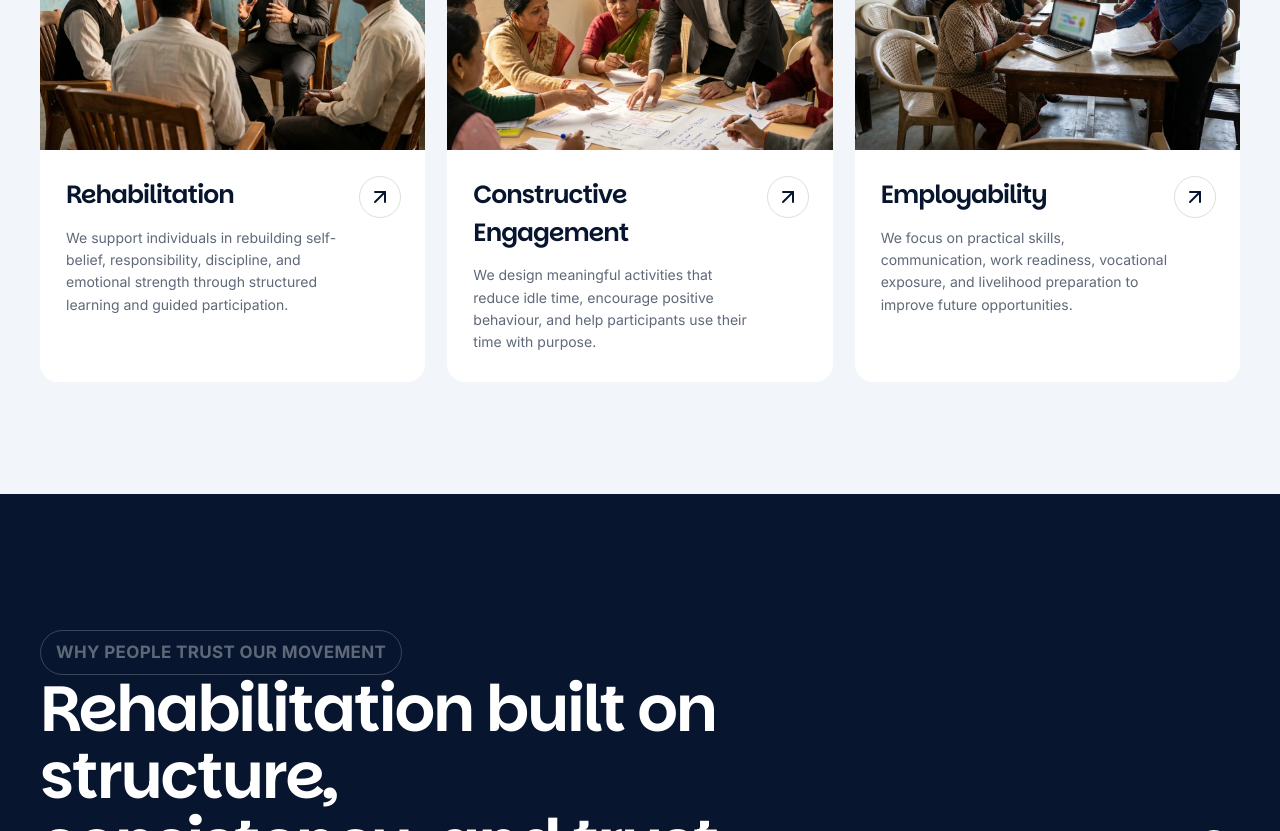
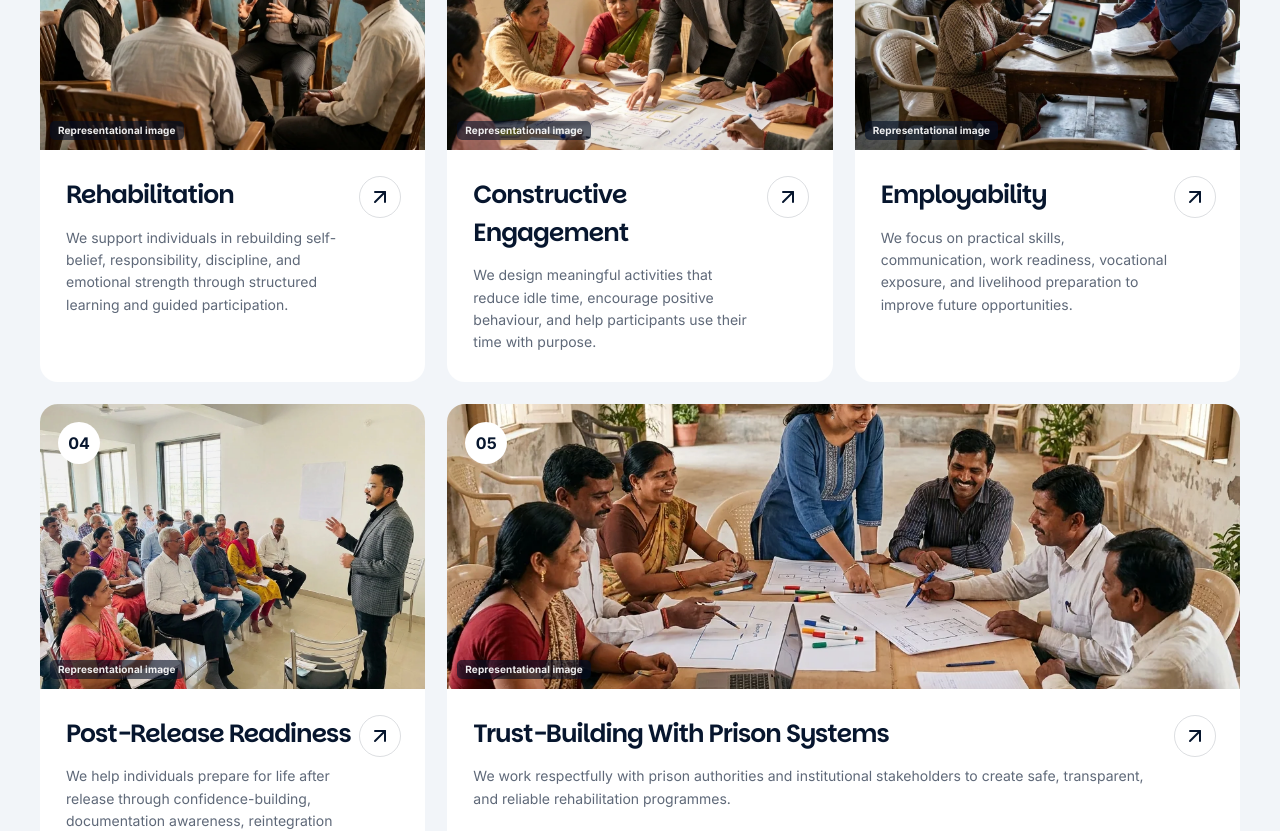
Before and after one commit to Taskence4/aj.foundation, a Next.js app: page / in a window 1280 px wide. Shown: the part 3020-3851 px from the top of the page. Built offline with nearby package versions, Linux system fonts and the light colour scheme.

Commit message:
Show all 5 programme pillars and label AI-generated images
The homepage advertised 5 core programme pillars but only rendered 3;
now all 5 priorities show, backed by two additional programme photos.
Also add a small "Representational image" caption to AI-generated
photos site-wide for transparency.

```diff
--- a/src/app/globals.css
+++ b/src/app/globals.css
@@ -18,6 +18,7 @@ a { color: inherit; text-decoration: none; }
 button { font: inherit; }
 .site-shell { width: min(1200px, calc(100% - 48px)); margin-inline: auto; }
 .section { position: relative; padding: 112px 0; }
+.ai-tag { position: absolute; left: 10px; bottom: 10px; z-index: 6; padding: 3px 8px; border-radius: 5px; background: rgba(4,16,38,.6); color: rgba(255,255,255,.92); font-size: 10px; font-weight: 600; letter-spacing: .01em; line-height: 1.3; pointer-events: none; }
 .section-white { background: #fff; }
 .section-warm { background: var(--warm); }
 
@@ -79,11 +80,12 @@ h1, h2, h3, blockquote { font-family: var(--font-parkinsans), sans-serif; font-w
 .about-center > p { margin: 28px 0; color: var(--muted); line-height: 1.7; }
 
 .programme-grid { display: grid; grid-template-columns: repeat(3, 1fr); gap: 22px; }
+.programme-grid .programme-card:last-child { grid-column: span 2; }
 .programme-card { background: #fff; border-radius: 18px; overflow: hidden; }
 .programme-image { position: relative; height: 285px; overflow: hidden; }
 .programme-image img { object-fit: cover; transition: transform .5s; }
 .programme-card:hover .programme-image img { transform: scale(1.04); }
-.programme-image > span { position: absolute; top: 18px; left: 18px; display: grid; place-items: center; width: 42px; height: 42px; background: #fff; border-radius: 50%; font-weight: 700; }
+.programme-image > span:not(.ai-tag) { position: absolute; top: 18px; left: 18px; display: grid; place-items: center; width: 42px; height: 42px; background: #fff; border-radius: 50%; font-weight: 700; }
 .programme-body { position: relative; padding: 26px 72px 28px 26px; }
 .programme-body h3 { margin: 0; font-size: 25px; letter-spacing: -1px; }
 .programme-body p { margin: 13px 0 0; color: var(--muted); line-height: 1.6; font-size: 14px; }
@@ -153,7 +155,7 @@ h1, h2, h3, blockquote { font-family: var(--font-parkinsans), sans-serif; font-w
 .news-card { background: white; border-radius: 18px; overflow: hidden; }
 .news-image { position: relative; display: block; height: 260px; overflow: hidden; }
 .news-image img { object-fit: cover; }
-.news-image > span { position: absolute; left: 18px; top: 18px; padding: 8px 13px; border-radius: 999px; background: white; font-size: 12px; font-weight: 700; }
+.news-image > span:not(.ai-tag) { position: absolute; left: 18px; top: 18px; padding: 8px 13px; border-radius: 999px; background: white; font-size: 12px; font-weight: 700; }
 .news-body { position: relative; padding: 26px 65px 28px 24px; }
 .news-body small { color: var(--blue); font-weight: 700; font-size: 10px; }
 .news-body h3 { margin: 14px 0 0; font-size: 24px; line-height: 1.2; letter-spacing: -1px; }
--- a/src/app/page.tsx
+++ b/src/app/page.tsx
@@ -21,6 +21,8 @@ const programmeImages = [
   withBasePath("/images/aj-foundation/programme-rehabilitation.webp"),
   withBasePath("/images/aj-foundation/programme-engagement.webp"),
   withBasePath("/images/aj-foundation/programme-employability.webp"),
+  withBasePath("/images/aj-foundation/event-orientation.webp"),
+  withBasePath("/images/aj-foundation/event-workshop.webp"),
 ];
 
 function Eyebrow({ children, light = false }: { children: React.ReactNode; light?: boolean }) {
@@ -43,6 +45,7 @@ export default function Home() {
         <Image className="hero-bg" src={withBasePath("/images/aj-foundation/hero-background.webp")} alt="A community solidarity gathering" fill priority sizes="100vw" />
         <div className="hero-shade" />
         <Image className="hero-candidate" src={withBasePath("/images/aj-foundation/founder.webp")} alt="AJ Foundation founder speaking at a podium" width={1126} height={1397} priority />
+        <span className="ai-tag">Representational image</span>
         <div className="site-shell hero-content">
           <Eyebrow light>People deserve a second chance.</Eyebrow>
           <h1>Building skills.<br />Restoring purpose.</h1>
@@ -76,6 +79,7 @@ export default function Home() {
           <div className="about-grid">
             <figure className="portrait-card portrait-tall">
               <Image src={withBasePath("/images/aj-foundation/about-speaker.webp")} alt="A facilitator leading a communication skills session" fill sizes="(max-width: 768px) 100vw, 30vw" />
+              <span className="ai-tag">Representational image</span>
             </figure>
             <div className="about-center">
               <div className="about-stat"><strong>5</strong><span>core programme pillars</span></div>
@@ -85,6 +89,7 @@ export default function Home() {
             </div>
             <figure className="portrait-card portrait-offset">
               <Image src={withBasePath("/images/aj-foundation/about-collaboration.webp")} alt="Programme stakeholders planning together" fill sizes="(max-width: 768px) 100vw, 30vw" />
+              <span className="ai-tag">Representational image</span>
             </figure>
           </div>
         </div>
@@ -100,11 +105,12 @@ export default function Home() {
             <ActionLink href="#contact" light>Partner with us</ActionLink>
           </div>
           <div className="programme-grid">
-            {priorities.slice(0, 3).map((item, index) => (
+            {priorities.map((item, index) => (
               <article className="programme-card" key={item.slug}>
                 <div className="programme-image">
                   <Image src={programmeImages[index]} alt="" fill sizes="(max-width: 768px) 100vw, 33vw" />
                   <span>0{index + 1}</span>
+                  <span className="ai-tag">Representational image</span>
                 </div>
                 <div className="programme-body">
                   <h3>{item.title}</h3>
@@ -131,8 +137,8 @@ export default function Home() {
               <HeartHandshake />
               <div><h3>People-first support</h3><p>Every programme is designed around dignity, responsibility, and practical outcomes.</p></div>
             </article>
-            <figure className="trust-photo wide-photo"><Image src={withBasePath("/images/aj-foundation/trust-volunteer.webp")} alt="A mentor supporting a vocational training session" fill sizes="50vw" /></figure>
-            <figure className="trust-photo"><Image src={withBasePath("/images/aj-foundation/trust-partnership.webp")} alt="An institutional programme review meeting" fill sizes="33vw" /></figure>
+            <figure className="trust-photo wide-photo"><Image src={withBasePath("/images/aj-foundation/trust-volunteer.webp")} alt="A mentor supporting a vocational training session" fill sizes="50vw" /><span className="ai-tag">Representational image</span></figure>
+            <figure className="trust-photo"><Image src={withBasePath("/images/aj-foundation/trust-partnership.webp")} alt="An institutional programme review meeting" fill sizes="33vw" /><span className="ai-tag">Representational image</span></figure>
             <article className="trust-card light-card">
               <ShieldCheck />
               <div><h3>Institution-ready</h3><p>Transparent, safe, and reliable programmes built to work within institutional realities.</p></div>
@@ -170,10 +176,10 @@ export default function Home() {
             <p className="section-sidecopy">Practical learning, institutional collaboration, and community participation in action.</p>
           </div>
           <div className="highlight-grid">
-            <figure className="highlight-a"><Image src={withBasePath("/images/aj-foundation/highlight-main.webp")} alt="A practical vocational skills programme in progress" fill sizes="60vw" /></figure>
-            <figure className="highlight-b"><Image src={withBasePath("/images/aj-foundation/highlight-skills.webp")} alt="Learners reviewing work-readiness materials" fill sizes="40vw" /></figure>
-            <figure><Image src={withBasePath("/images/aj-foundation/highlight-community.webp")} alt="A community group discussion" fill sizes="20vw" /></figure>
-            <figure><Image src={withBasePath("/images/aj-foundation/highlight-institutional.webp")} alt="Stakeholders reviewing programme plans" fill sizes="20vw" /></figure>
+            <figure className="highlight-a"><Image src={withBasePath("/images/aj-foundation/highlight-main.webp")} alt="A practical vocational skills programme in progress" fill sizes="60vw" /><span className="ai-tag">Representational image</span></figure>
+            <figure className="highlight-b"><Image src={withBasePath("/images/aj-foundation/highlight-skills.webp")} alt="Learners reviewing work-readiness materials" fill sizes="40vw" /><span className="ai-tag">Representational image</span></figure>
+            <figure><Image src={withBasePath("/images/aj-foundation/highlight-community.webp")} alt="A community group discussion" fill sizes="20vw" /><span className="ai-tag">Representational image</span></figure>
+            <figure><Image src={withBasePath("/images/aj-foundation/highlight-institutional.webp")} alt="Stakeholders reviewing programme plans" fill sizes="20vw" /><span className="ai-tag">Representational image</span></figure>
           </div>
         </div>
       </section>
@@ -181,6 +187,7 @@ export default function Home() {
       <section id="donate" className="section donation-section">
         <Image src={withBasePath("/images/aj-foundation/donation-background.webp")} alt="" fill className="donation-bg" sizes="100vw" />
         <div className="donation-overlay" />
+        <span className="ai-tag">Representational image</span>
         <div className="site-shell donation-inner">
           <div className="donation-copy"><Eyebrow light>Support the mission</Eyebrow><h2>Your support can help build a path from custody to capability.</h2></div>
           <div className="donation-card">
--- a/src/app/updates/[slug]/page.tsx
+++ b/src/app/updates/[slug]/page.tsx
@@ -50,6 +50,7 @@ export default async function UpdateArticlePage({ params }: PageProps<"/updates/
       <div className="site-shell article-cover-wrap">
         <figure className="article-cover">
           <Image src={withBasePath(post.image)} alt={post.imageAlt} fill priority sizes="(max-width: 1240px) 100vw, 1200px" />
+          <span className="ai-tag">Representational image</span>
         </figure>
       </div>
 
--- a/src/components/updates/UpdateCard.tsx
+++ b/src/components/updates/UpdateCard.tsx
@@ -23,6 +23,7 @@ export function UpdateCard({ post, priority = false }: UpdateCardProps) {
           sizes="(max-width: 640px) 100vw, (max-width: 980px) 50vw, 33vw"
         />
         <span>{post.category}</span>
+        <span className="ai-tag">Representational image</span>
       </Link>
       <div className="news-body">
         <small>AJ FOUNDATION · FIELD NOTE</small>
```
